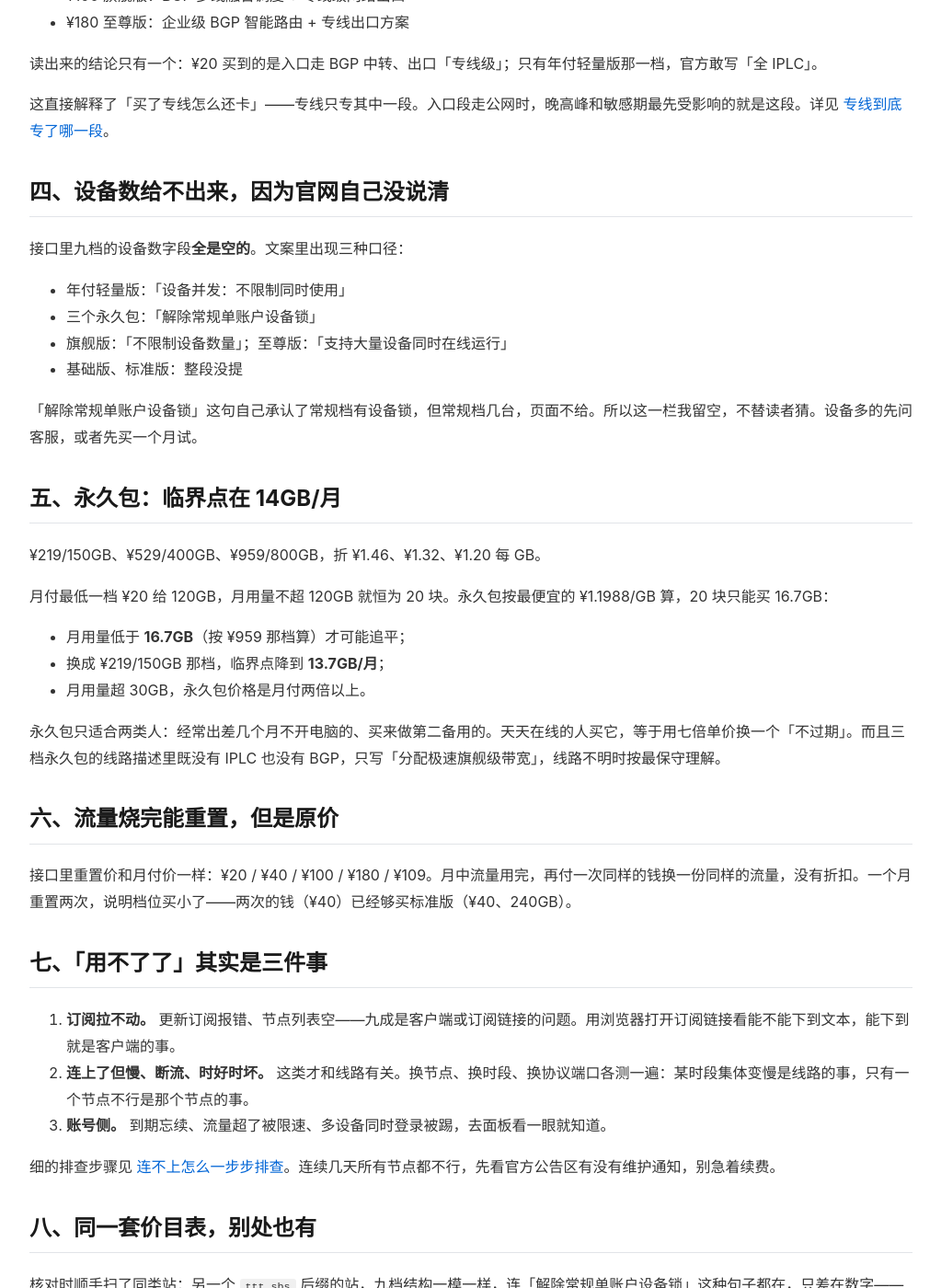
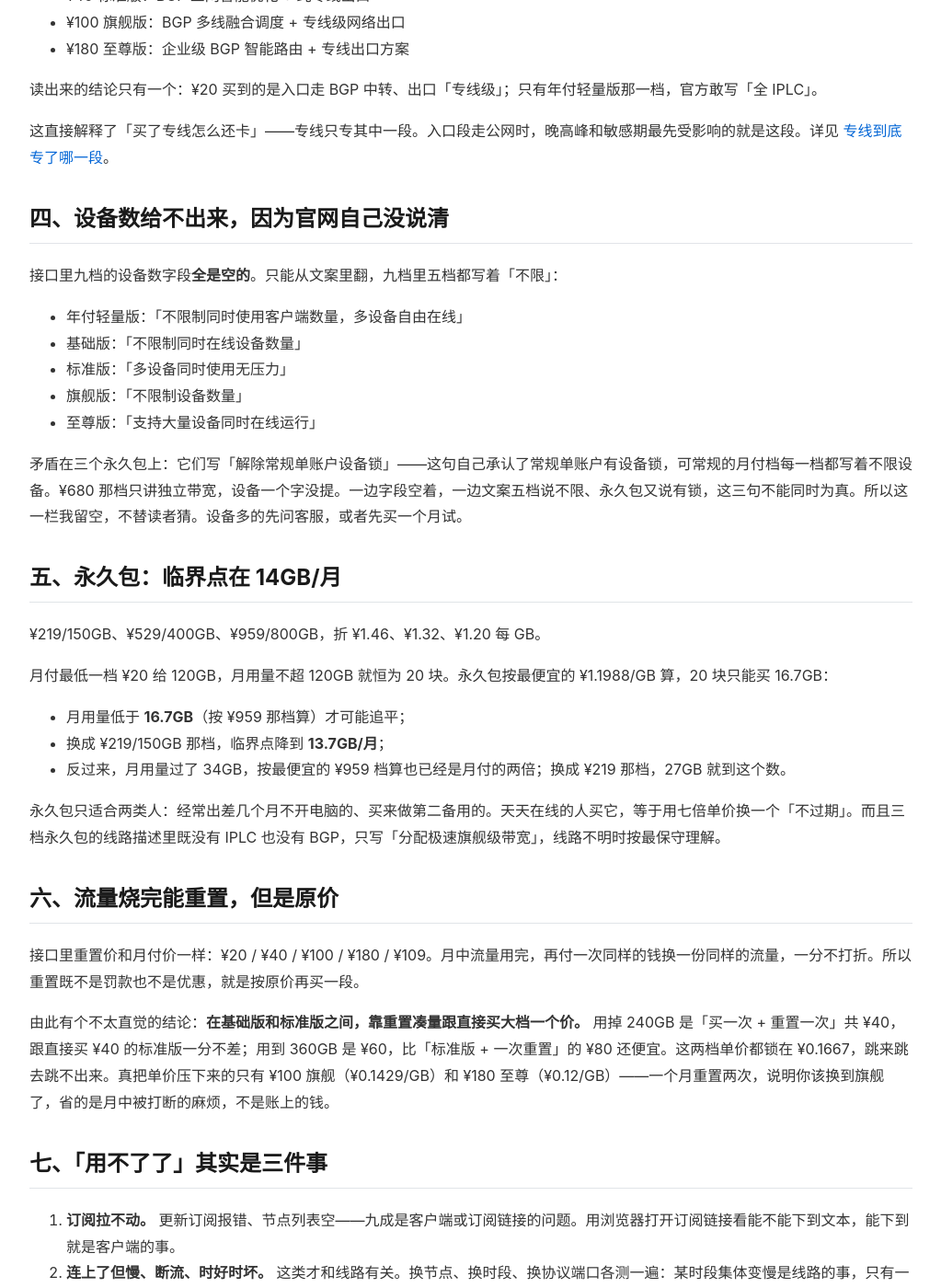
Before and after one commit to yezuofan/free-internet-guide, a Jekyll site: the page built from getting-started/muguang-review-2026.md, in a window 1280 px wide and 1400 px high, scrolled down 1525 px. Shown: the whole window at 92% size, without its empty margins (128-1151 px from the left). Built offline with Jekyll 4.4.1, drawn with Linux system fonts in a browser that asks for light colours; our own code applies the rules of GitHub Pages for plain Markdown files; some of the changed text lies outside the part shown.

Commit message:
QA fix: mirror Muguang review corrections (device claims, three-year pricing, ranking, reset arithmetic, permanent-pack advice)

```diff
--- a/getting-started/muguang-review-2026.md
+++ b/getting-started/muguang-review-2026.md
@@ -11,8 +11,8 @@
 ## 一、太长不看
 
 1. **¥20 基础版和 ¥40 标准版单价完全一样，都 ¥0.1667/GB。** 120GB 卖 20、240GB 卖 40，一分不差，40 块那档不是「更划算的大包」，只是买得更多。真正的台阶在 ¥100（¥0.1429/GB）和 ¥180（¥0.12/GB）。
-2. **九档里只有 ¥109 年付轻量版写了「全 IPLC 专线」。** 其余四个月付档写的是 BGP 多线加「专线级出口」——「专线级」形容出口质量，「专线」是线路类型，两个词不一样。所以「它是不是专线」要看你买哪一档。
-3. **三个永久包 ¥1.20～1.46/GB，是月付档的七到九倍。** 硬算临界点：月用量低于 14～17GB 的人才有可能不吃亏。
+2. **九档里只有 ¥109 年付轻量版写了「全 IPLC 专线」。** 其余四个月付档写的是 BGP 多线加「专线级出口」或「纯专线出口」——「专线级」形容出口质量，「专线」是线路类型，两个词不一样。所以「它是不是专线」要看你买哪一档。
+3. **三个永久包 ¥1.20～1.46/GB，是基础版 ¥0.1667/GB 的七到九倍。** 硬算临界点：月用量低于 14～17GB 的人才有可能不吃亏。
 
 ## 二、九档摊开
 
@@ -28,7 +28,7 @@
 | 不限时大容量包 | 800GB（总量） | 一次性 | ¥959 | ¥1.1988 | 同上 |
 | 独享定制节点 | 500GB | 月付 | ¥680 | ¥1.3600 | 独立带宽、独立公网 IP |
 
-另有一栏套餐页上不显眼、接口里有的：基础、标准、旗舰、至尊四档都带两年付，¥384 / ¥768 / ¥1920 / ¥3456，折 ¥0.1333 / ¥0.1333 / ¥0.1143 / ¥0.0960。至尊两年是全表唯一跌破一毛的。
+另有一栏套餐页上不显眼、接口里有的：基础、标准、旗舰、至尊四档都带两年付和三年付。两年付 ¥384 / ¥768 / ¥1920 / ¥3456，折 ¥0.1333 / ¥0.1333 / ¥0.1143 / ¥0.0960；三年付 ¥540 / ¥1080 / ¥2700 / ¥4860，折 ¥0.125 / ¥0.125 / ¥0.1071 / ¥0.09。全表最低是至尊三年价（¥0.09），也是唯一跌破一毛的数——锁得越久越便宜，代价是一次押三年。
 
 算法很土：期内总流量当分母，一次付的金额当分子。你别拿月付价去乘月数。
 
@@ -48,14 +48,15 @@
 
 ## 四、设备数给不出来，因为官网自己没说清
 
-接口里九档的设备数字段**全是空的**。文案里出现三种口径：
+接口里九档的设备数字段**全是空的**。只能从文案里翻，九档里五档都写着「不限」：
 
-- 年付轻量版：「设备并发：不限制同时使用」
-- 三个永久包：「解除常规单账户设备锁」
-- 旗舰版：「不限制设备数量」；至尊版：「支持大量设备同时在线运行」
-- 基础版、标准版：整段没提
+- 年付轻量版：「不限制同时使用客户端数量，多设备自由在线」
+- 基础版：「不限制同时在线设备数量」
+- 标准版：「多设备同时使用无压力」
+- 旗舰版：「不限制设备数量」
+- 至尊版：「支持大量设备同时在线运行」
 
-「解除常规单账户设备锁」这句自己承认了常规档有设备锁，但常规档几台，页面不给。所以这一栏我留空，不替读者猜。设备多的先问客服，或者先买一个月试。
+矛盾在三个永久包上：它们写「解除常规单账户设备锁」——这句自己承认了常规单账户有设备锁，可常规的月付档每一档都写着不限设备。¥680 那档只讲独立带宽，设备一个字没提。一边字段空着，一边文案五档说不限、永久包又说有锁，这三句不能同时为真。所以这一栏我留空，不替读者猜。设备多的先问客服，或者先买一个月试。
 
 ## 五、永久包：临界点在 14GB/月
 
@@ -65,13 +66,15 @@
 
 - 月用量低于 **16.7GB**（按 ¥959 那档算）才可能追平；
 - 换成 ¥219/150GB 那档，临界点降到 **13.7GB/月**；
-- 月用量超 30GB，永久包价格是月付两倍以上。
+- 反过来，月用量过了 34GB，按最便宜的 ¥959 档算也已经是月付的两倍；换成 ¥219 那档，27GB 就到这个数。
 
 永久包只适合两类人：经常出差几个月不开电脑的、买来做第二备用的。天天在线的人买它，等于用七倍单价换一个「不过期」。而且三档永久包的线路描述里既没有 IPLC 也没有 BGP，只写「分配极速旗舰级带宽」，线路不明时按最保守理解。
 
 ## 六、流量烧完能重置，但是原价
 
-接口里重置价和月付价一样：¥20 / ¥40 / ¥100 / ¥180 / ¥109。月中流量用完，再付一次同样的钱换一份同样的流量，没有折扣。一个月重置两次，说明档位买小了——两次的钱（¥40）已经够买标准版（¥40、240GB）。
+接口里重置价和月付价一样：¥20 / ¥40 / ¥100 / ¥180 / ¥109。月中流量用完，再付一次同样的钱换一份同样的流量，一分不打折。所以重置既不是罚款也不是优惠，就是按原价再买一段。
+
+由此有个不太直觉的结论：**在基础版和标准版之间，靠重置凑量跟直接买大档一个价。** 用掉 240GB 是「买一次 + 重置一次」共 ¥40，跟直接买 ¥40 的标准版一分不差；用到 360GB 是 ¥60，比「标准版 + 一次重置」的 ¥80 还便宜。这两档单价都锁在 ¥0.1667，跳来跳去跳不出来。真把单价压下来的只有 ¥100 旗舰（¥0.1429/GB）和 ¥180 至尊（¥0.12/GB）——一个月重置两次，说明你该换到旗舰了，省的是月中被打断的麻烦，不是账上的钱。
 
 ## 七、「用不了了」其实是三件事
 
@@ -93,8 +96,8 @@
 
 ## 十、适合谁
 
-- **可以看看：** 每月 120～700GB、能接受入口走 BGP 的；愿意一次锁两年的（旗舰两年 ¥0.1143/GB、至尊两年 ¥0.096/GB 是全表最低）；小流量、一年只想付一次的（¥109 那档）。
-- **不建议：** 以为 ¥20 是 IPLC 的；设备多又找不到说明的；每月低于 14GB 想靠永久包省钱的；敏感期一点波动都受不了的。
+- **可以看看：** 每月 120～700GB、能接受入口走 BGP 的；愿意一次锁两年的（旗舰两年 ¥0.1143/GB、至尊两年 ¥0.096/GB，两档的三年付还能到 ¥0.1071 / ¥0.09，是全表最低，前提是真敢押三年）；小流量、一年只想付一次的（¥109 那档）。
+- **不建议：** 以为 ¥20 是 IPLC 的；设备多又找不到说明的；每月用几十 GB 还想靠永久包省钱的（用量一过 14GB 就是纯亏）；敏感期一点波动都受不了的。
 
 ## 十一、同价位对比
 
@@ -111,7 +114,7 @@
 
 ## 十二、常见问题
 
-**靠谱吗，会不会跑路？** 官网可访问、套餐接口能正常读到九档，注册入口还在，名册里状态正常在推。但这只说明现在还在运营。长周期产品别把承诺期拉得比你能承受的损失更长。
+**靠谱吗，会不会跑路？** 官网可访问、套餐接口能正常读到九档，注册入口今早探活也是 200，名册里状态正常在推。但这只说明现在还在运营。长周期产品别把承诺期拉得比你能承受的损失更长。
 
 **¥20 和 ¥40 差在哪？** 差在流量，不在单价。两档都 ¥0.1667/GB。
 
@@ -119,7 +122,7 @@
 
 **Clash 能用吗？** 能。标准版那段写「Shadowsocks 高性能协议架构」，Clash / Stash / Shadowrocket 都能解析这类订阅。旧内核读不出节点，先升级客户端。
 
-**永久包比年付划算吗？** 单价差近十倍（¥1.1988 vs ¥0.1298～0.1417）。它唯一价值是不怕过期。
+**永久包比年付划算吗？** 差得很远：最便宜的 ¥1.1988/GB 是年付轻量版（¥0.1298/GB）的九倍、至尊三年付（¥0.09/GB）的十三倍。它唯一价值是不怕过期。
 
 ---
 
```
